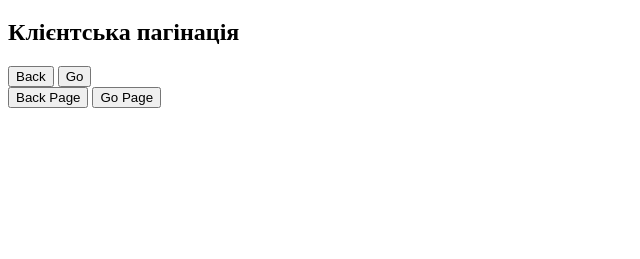
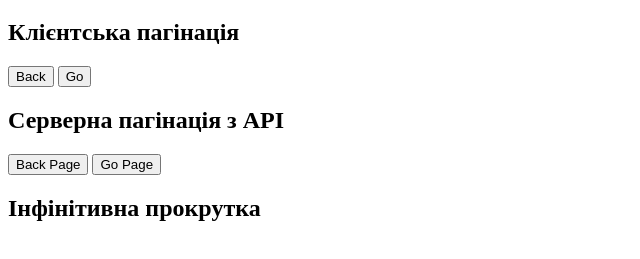
Before and after one commit to andreyjgolub739/WEB_Pagination, a plain HTML site: page index.html in a window 1280 px wide. Shown: the part 61-320 px from the top of the page, without its empty margins (0-640 px from the left). Drawn offline with Linux system fonts and the light colour scheme; no server answers.

Commit message:
second commit

```diff
--- a/index.html
+++ b/index.html
@@ -11,8 +11,10 @@
         <button id="BackButton">Back</button>
         <button id="GoButton">Go</button>
         <br>
+        <h2>Серверна пагінація з API</h2>
         <button id="BackPageButton">Back Page</button>
         <button id="GoPageButton">Go Page</button>
+        <h2>Інфінітивна прокрутка</h2>
 
         <script src="script.js"></script>
     </body>
```
